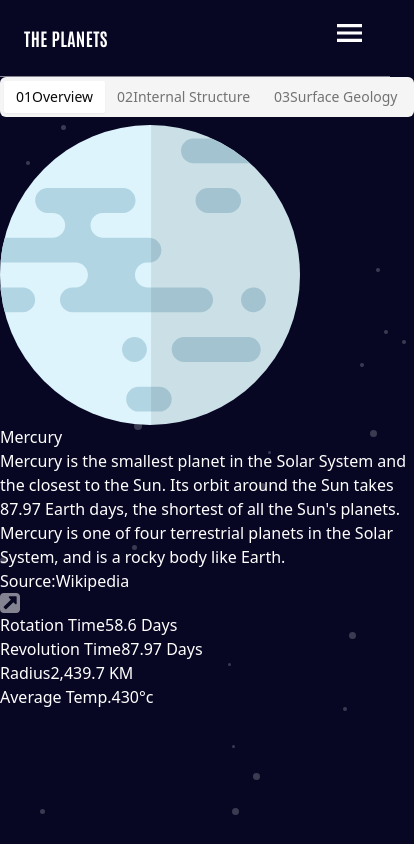
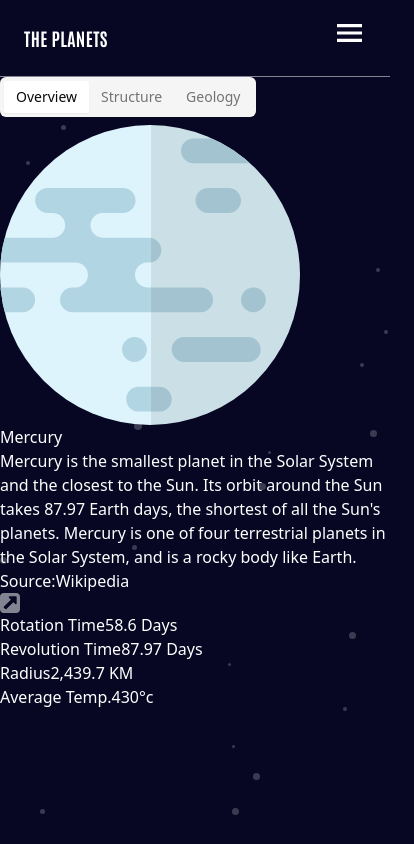
Before and after one commit to carolb92/planets-fact-site, a Next.js app: page /mercury in a window 390 px wide. Shown: the whole page, 414 px wide, since content can reach past the window. Built offline with nearby package versions, Linux system fonts and the light colour scheme.

Commit message:
remove mobile prop, use media queries instead

```diff
--- a/app/_components/Planet.tsx
+++ b/app/_components/Planet.tsx
@@ -3,7 +3,7 @@ import PlanetContent from "./PlanetContent";
 import PlanetFacts from "./PlanetFacts";
 
 type PlanetProps = {
-	mobile: boolean;
+	// mobile: boolean;
 	planet: string;
 	overview: {
 		content: string;
@@ -28,7 +28,7 @@ type PlanetProps = {
 	};
 };
 const Planet: React.FC<PlanetProps> = ({
-	mobile,
+	// mobile,
 	planet,
 	overview,
 	structure,
@@ -45,16 +45,19 @@ const Planet: React.FC<PlanetProps> = ({
 				<Tabs defaultValue="overview">
 					<TabsList>
 						<TabsTrigger value="overview">
-							{!mobile && <span>01</span>}
+							<span className="max-sm:hidden">01</span>
 							<span>Overview</span>
 						</TabsTrigger>
 						<TabsTrigger value="structure">
-							{!mobile && <span>02</span>}
-							<span>{`${!mobile && "Internal "}Structure`}</span>
+							<span className="max-sm:hidden">02</span>
+							{/* <span>{`${!mobile && "Internal "}Structure`}</span> */}
+							<span className="max-sm:hidden">Internal </span>
+							<span>Structure</span>
 						</TabsTrigger>
 						<TabsTrigger value="geology">
-							{!mobile && <span>03</span>}
-							<span>{`${!mobile && "Surface "}Geology`}</span>
+							<span className="max-sm:hidden">03</span>
+							<span className="max-sm:hidden">Surface </span>
+							<span>Geology</span>
 						</TabsTrigger>
 					</TabsList>
 					<TabsContent value="overview">
@@ -83,6 +86,7 @@ const Planet: React.FC<PlanetProps> = ({
 					</TabsContent>
 				</Tabs>
 			</div>
+			<div>
 				<PlanetFacts
 					rotation={rotation}
 					revolution={revolution}
@@ -90,6 +94,7 @@ const Planet: React.FC<PlanetProps> = ({
 					temperature={temperature}
 				/>
 			</div>
+		</div>
 	);
 };
 
--- a/app/mercury/page.tsx
+++ b/app/mercury/page.tsx
@@ -11,7 +11,7 @@ const Mercury = () => {
 	return (
 		<div>
 			<Planet
-				mobile={false}
+				// mobile={false}
 				planet={mercury.name}
 				overview={mercury.overview}
 				structure={mercury.structure}
```
Lines whose indentation alone changed are shown as unchanged.
